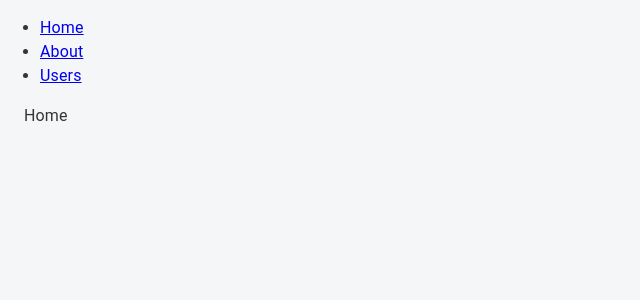
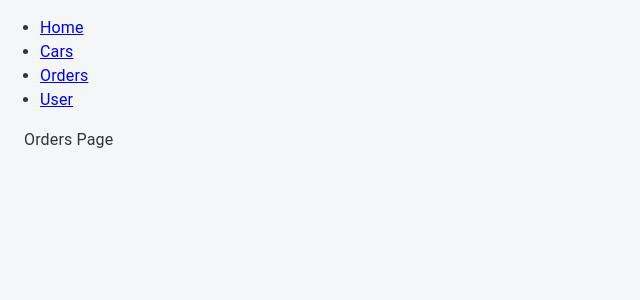
Before and after one commit to thekhaji/a1Motors_react, a React (Create React App) app: page /orders in a window 1280 px wide. Shown: the top 300 px of the page, without its empty margins (0-640 px from the left). Built offline with nearby package versions, Linux system fonts and the light colour scheme.

Commit message:
feat: develop screen based components

```diff
--- a/src/app/App.tsx
+++ b/src/app/App.tsx
@@ -3,9 +3,11 @@ import React from 'react';
 import '../css/app.css';
 import { Box, Button, Container, Stack, Typography } from '@mui/material';
 import { Link, Route, Switch } from 'react-router-dom';
-import { About } from './screens/About';
-import { Users } from './screens/Users';
-import { Home } from './screens/Home';
+
+import { Home } from './screens/homePage';
+import { CarsPage } from './screens/carsPage';
+import { OrdersPage } from './screens/ordersPage';
+import { UserPage } from './screens/userPage';
 
 function App() {
   return (
@@ -16,19 +18,24 @@ function App() {
               <Link to="/">Home</Link>
             </li>
             <li>
-              <Link to="/about">About</Link>
+              <Link to="/cars">Cars</Link>
             </li>
             <li>
-              <Link to="/users">Users</Link>
+              <Link to="/orders">Orders</Link>
+            </li>
+            <li>
+              <Link to="/member-page">User</Link>
             </li>
           </ul>
-
           <Switch>
-            <Route path="/about">
-              <About/>
+            <Route path="/cars">
+              <CarsPage/>
             </Route>
-            <Route path="/users">
-              <Users/>
+            <Route path="/orders">
+              <OrdersPage/>
+            </Route>
+            <Route path="/member-page">
+              <UserPage/>
             </Route>
             <Route path="/">
               <Home/>
--- a/src/app/screens/About.tsx
+++ /dev/null
@@ -1,5 +0,0 @@
-import { Container } from "@mui/material";
-
-export function About(){
-    return <Container>About</Container>;
-}
--- a/src/app/screens/Users.tsx
+++ /dev/null
@@ -1,5 +0,0 @@
-import { Container } from "@mui/material";
-
-export function Users(){
-    return <Container>Users</Container>;
-}
--- /dev/null
+++ b/src/app/screens/carsPage/index.tsx
@@ -0,0 +1,5 @@
+import { Container } from "@mui/material";
+
+export function CarsPage(){
+    return <Container>Cars Page</Container>;
+}
--- /dev/null
+++ b/src/app/screens/helpPage/index.tsx
@@ -0,0 +1,5 @@
+import { Container } from "@mui/material";
+
+export function HelpPage(){
+    return <Container>Help Page</Container>;
+}
--- a/src/app/screens/Home.tsx
+++ b/src/app/screens/homePage/index.tsx
@@ -1,5 +1,5 @@
 import { Container } from "@mui/material";
 
 export function Home(){
-    return <Container>Home</Container>;
+    return <Container>Home Page</Container>;
 }
--- /dev/null
+++ b/src/app/screens/ordersPage/index.tsx
@@ -0,0 +1,5 @@
+import { Container } from "@mui/material";
+
+export function OrdersPage(){
+    return <Container>Orders Page</Container>;
+}
--- /dev/null
+++ b/src/app/screens/userPage/index.tsx
@@ -0,0 +1,5 @@
+import { Container } from "@mui/material";
+
+export function UserPage(){
+    return <Container>User Page</Container>;
+}
```
